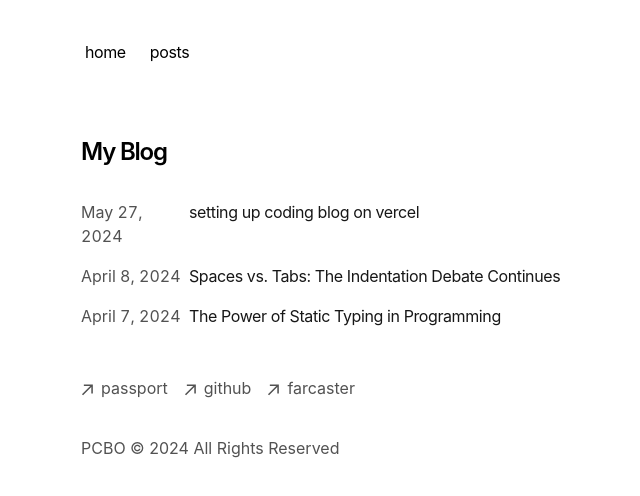
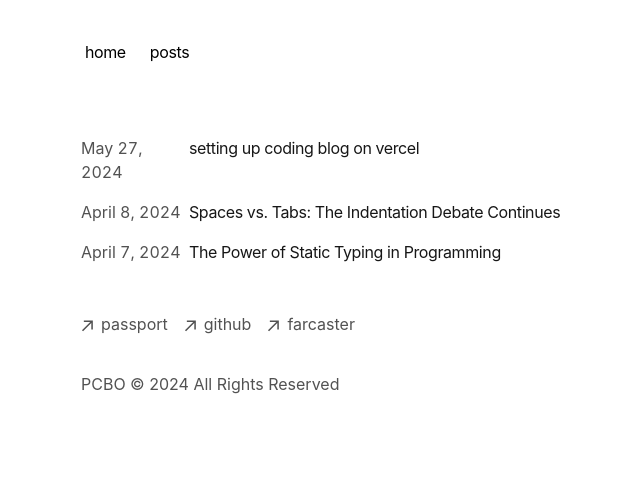
Before and after one commit to pcbo/pcbo-site, a Next.js app: page /blog in a window 1280 px wide. Shown: the top 496 px of the page, without its empty margins (271-911 px from the left). Built offline with nearby package versions, Linux system fonts and the light colour scheme.

Commit message:
Update page.tsx

```diff
--- a/app/blog/page.tsx
+++ b/app/blog/page.tsx
@@ -1,14 +1,13 @@
 import { BlogPosts } from 'app/components/posts'
 
 export const metadata = {
-  title: 'Blog',
-  description: 'Read my blog.',
+  title: 'posts',
+  description: 'read my posts.',
 }
 
 export default function Page() {
   return (
     <section>
-      <h1 className="font-semibold text-2xl mb-8 tracking-tighter">My Blog</h1>
       <BlogPosts />
     </section>
   )
```
